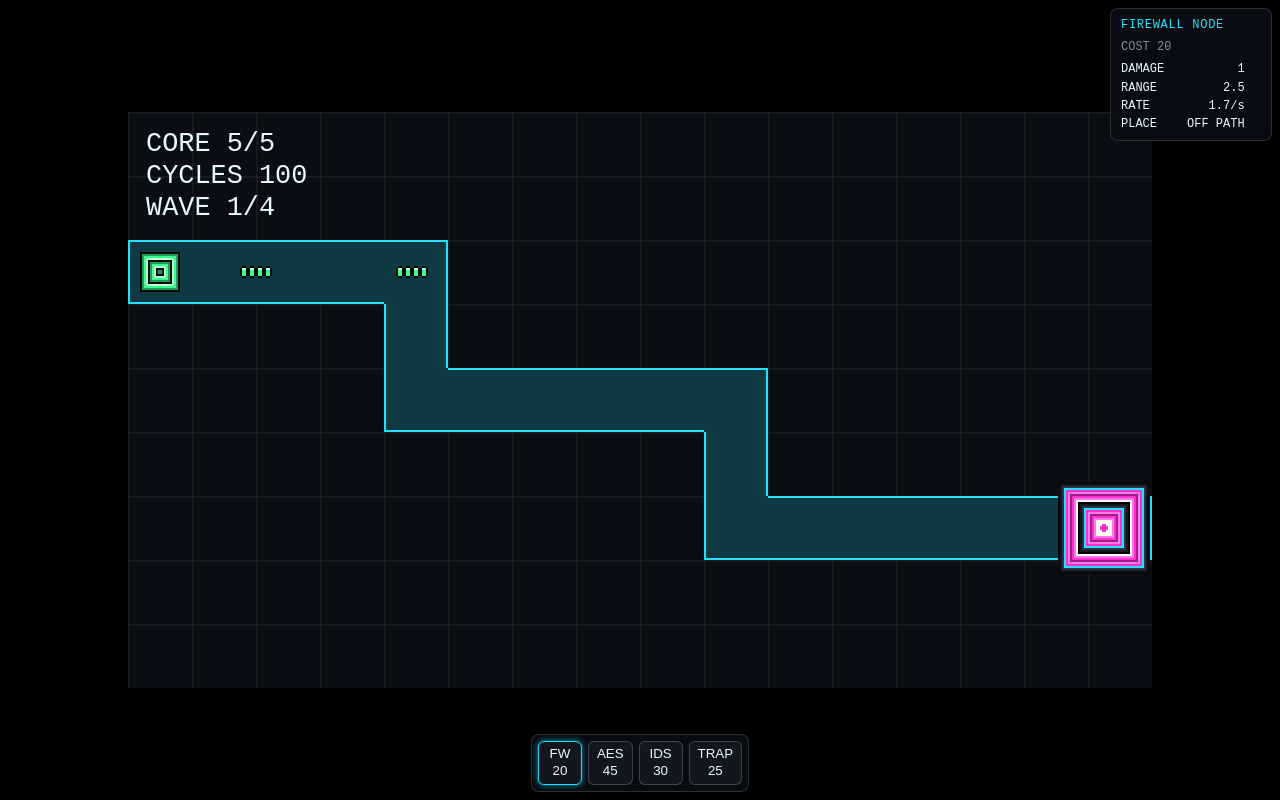
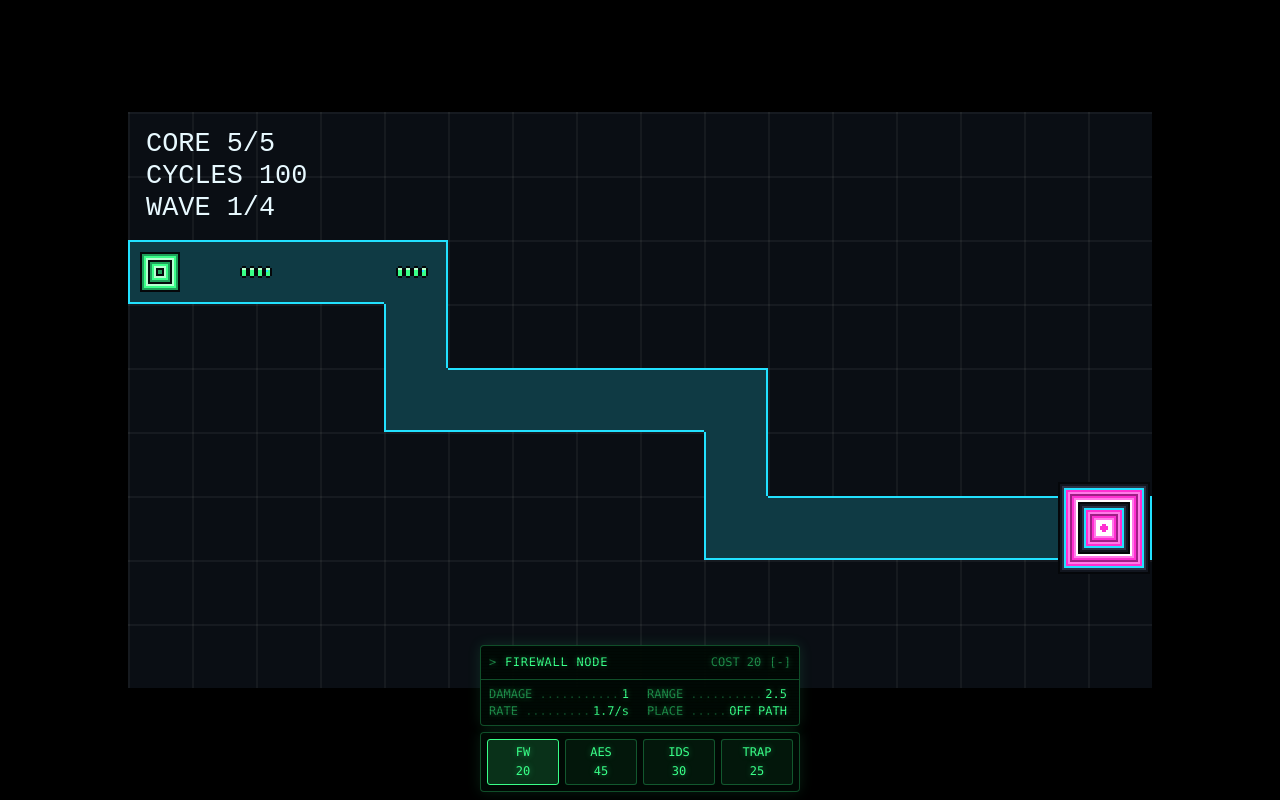
Before and after one commit to ssvito/ice-breaker, a website built with Vite: page index.html in a window 1280 px wide. Built offline with nearby package versions, Linux system fonts and the light colour scheme.

Commit message:
Restyle the panel as a console, dock it above the toolbar
Green-on-black terminal: dot leaders, scanlines, a blinking cursor, and a
collapsible header. Green is already the theme's powered-trace color, so the
readout reads as the mainframe reporting rather than as added chrome; no new
colors enter the palette.

Reverses this morning's anchoring decision. Panel and toolbar are one control
surface, and opposite corners made the eye cross the board to get from which
tower to what it does. They now share one bottom-centered dock, which is also
why the panel collapses: it covers more board than the toolbar did.

Claude-Session: https://claude.ai/code/session_01QdHjk3TfhVGNGcFhCEkYXX

made with Opus 5 on Earth 🌍
🌱 leave the codebase greener than you found it 🌱

```diff
--- a/src/main.ts
+++ b/src/main.ts
@@ -106,9 +106,15 @@ function startGame(): void {
     honeypot: 'TRAP',
   };
 
+  // Panel and toolbar share one bottom-centered column so they stack as a single
+  // console and the safe-area handling lives in one place.
+  const dock = document.createElement('div');
+  dock.className = 'dock';
+  document.body.appendChild(dock);
+
   const toolbar = document.createElement('div');
   toolbar.className = 'toolbar';
-  document.body.appendChild(toolbar);
+  dock.appendChild(toolbar);
 
   const towerButtons = (Object.keys(TOWER_BUTTON_LABELS) as TowerKind[]).map((kind) => {
     const button = document.createElement('button');
@@ -121,7 +127,8 @@ function startGame(): void {
     return { kind, button };
   });
 
-  const panel = createTowerPanel({
+  const panel = createTowerPanel(
+    {
       onSell(tower) {
         const index = towers.indexOf(tower);
         if (index === -1) return;
@@ -139,7 +146,9 @@ function startGame(): void {
       onOverclock(tower) {
         triggerOverclock(tower);
       },
-  });
+    },
+    dock,
+  );
 
   function updateToolbar(): void {
     for (const { kind, button } of towerButtons) {
--- a/src/panel.ts
+++ b/src/panel.ts
@@ -2,13 +2,13 @@ import { canUpgrade, MAX_TIER, sellValue, towerStats, upgradeCost } from './towe
 import type { Tower, TowerKind } from './tower.ts';
 
 /**
- * Stats panel. Shows the selected tower when there is one, and otherwise the tower
- * about to be built - the four kinds are opaque until you have paid for one, and a
- * portfolio visitor gives the game about thirty seconds to explain itself.
+ * Stats readout, styled as a console the mainframe is printing to. Shows the
+ * selected tower when there is one, and otherwise the tower about to be built -
+ * the four kinds are opaque until you have paid for one, and a portfolio visitor
+ * gives the game about thirty seconds to explain itself.
  *
  * DOM rather than canvas for the same reason the v1 toolbar is: real elements get
- * native touch handling and disabled states for free, and canvas hit-testing bought
- * nothing when it was tried.
+ * native touch handling, focus, and disabled states for free.
  */
 export interface TowerPanel {
   update(tower: Tower | null, buildKind: TowerKind, cycles: number): void;
@@ -22,7 +22,7 @@ export interface TowerPanelHandlers {
 }
 
 // Attack towers fill three (damage, range, rate) and build mode adds the placement rule.
-const ROW_COUNT = 4;
+const STAT_COUNT = 4;
 
 function slowText(multiplier: number): string {
   return `${Math.round((1 - multiplier) * 100)}%`;
@@ -32,42 +32,75 @@ function rateText(fireIntervalMs: number): string {
   return `${(1000 / fireIntervalMs).toFixed(1)}/s`;
 }
 
-export function createTowerPanel(handlers: TowerPanelHandlers): TowerPanel {
+export function createTowerPanel(handlers: TowerPanelHandlers, dock: HTMLElement): TowerPanel {
   const root = document.createElement('div');
   root.className = 'panel';
   root.hidden = true;
 
-  const title = document.createElement('div');
+  // The whole header bar is the collapse control: a 44px tap target costs nothing
+  // here, where a small [-] in the corner would be the one thing on screen that
+  // needs a precise tap.
+  const head = document.createElement('button');
+  head.type = 'button';
+  head.className = 'panel-head';
+
+  const title = document.createElement('span');
   title.className = 'panel-title';
-  root.appendChild(title);
+  head.appendChild(title);
 
-  const subtitle = document.createElement('div');
-  subtitle.className = 'panel-subtitle';
-  root.appendChild(subtitle);
+  const meta = document.createElement('span');
+  meta.className = 'panel-meta';
+  head.appendChild(meta);
 
-  const stats = document.createElement('div');
-  stats.className = 'panel-stats';
-  root.appendChild(stats);
+  const caret = document.createElement('span');
+  caret.className = 'panel-caret';
+  head.appendChild(caret);
+  root.appendChild(head);
 
-  // Fixed rows built once and rewritten in place: rebuilding the DOM every frame
+  const body = document.createElement('div');
+  body.className = 'panel-body';
+  root.appendChild(body);
+
+  const statList = document.createElement('div');
+  statList.className = 'panel-stats';
+  body.appendChild(statList);
+
+  // Fixed cells built once and rewritten in place: rebuilding the DOM every frame
   // would throw away the buttons, and any tap in flight on them.
-  const rows = Array.from({ length: ROW_COUNT }, () => {
+  const cells = Array.from({ length: STAT_COUNT }, () => {
+    const cell = document.createElement('div');
+    cell.className = 'stat';
     const label = document.createElement('span');
+    label.className = 'stat-label';
     const value = document.createElement('span');
+    value.className = 'stat-value';
     const next = document.createElement('span');
-    value.className = 'panel-value';
-    next.className = 'panel-next';
-    stats.append(label, value, next);
-    return { label, value, next };
+    next.className = 'stat-next';
+    cell.append(label, value, next);
+    statList.appendChild(cell);
+    return { cell, label, value, next };
   });
 
   const actions = document.createElement('div');
   actions.className = 'panel-actions';
-  root.appendChild(actions);
+  body.appendChild(actions);
 
   // The panel acts on whatever it is currently showing, so a button pressed after
   // the selection moved can't operate on a stale tower.
   let current: Tower | null = null;
+  let collapsed = false;
+
+  function applyCollapsed(): void {
+    body.hidden = collapsed;
+    caret.textContent = collapsed ? '[+]' : '[-]';
+    head.setAttribute('aria-expanded', String(!collapsed));
+  }
+
+  head.addEventListener('click', () => {
+    collapsed = !collapsed;
+    applyCollapsed();
+  });
+  applyCollapsed();
 
   const upgradeButton = document.createElement('button');
   upgradeButton.type = 'button';
@@ -93,22 +126,20 @@ export function createTowerPanel(handlers: TowerPanelHandlers): TowerPanel {
   });
   actions.appendChild(sellButton);
 
-  document.body.appendChild(root);
+  dock.prepend(root);
 
-  function setRow(index: number, label: string, value: string, next = ''): void {
-    const row = rows[index];
-    row.label.textContent = label;
-    row.value.textContent = value;
-    // The next tier's value sits in its own column so the upgrade price has
+  function setStat(index: number, label: string, value: string, next = ''): void {
+    const slot = cells[index];
+    slot.label.textContent = label;
+    slot.value.textContent = value;
+    // The next tier's value trails the current one so the upgrade price has
     // something concrete to argue against.
-    row.next.textContent = next === '' ? '' : `> ${next}`;
-    row.label.hidden = label === '';
-    row.value.hidden = label === '';
-    row.next.hidden = label === '';
+    slot.next.textContent = next === '' ? '' : `> ${next}`;
+    slot.cell.hidden = label === '';
   }
 
-  function clearRowsFrom(index: number): void {
-    for (let i = index; i < ROW_COUNT; i++) setRow(i, '', '');
+  function clearStatsFrom(index: number): void {
+    for (let i = index; i < STAT_COUNT; i++) setStat(i, '', '');
   }
 
   function renderSelected(tower: Tower, cycles: number): void {
@@ -116,8 +147,8 @@ export function createTowerPanel(handlers: TowerPanelHandlers): TowerPanel {
     const next = canUpgrade(tower) ? towerStats(tower.kind, tower.tier + 1) : null;
 
     title.textContent = towerStats(tower.kind).name;
-    subtitle.textContent = `TIER ${tower.tier}/${MAX_TIER}`;
-    subtitle.classList.remove('panel-short');
+    meta.textContent = `TIER ${tower.tier}/${MAX_TIER}`;
+    meta.classList.remove('panel-short');
 
     actions.hidden = false;
     sellButton.lastElementChild!.textContent = `+${sellValue(tower)}`;
@@ -132,24 +163,24 @@ export function createTowerPanel(handlers: TowerPanelHandlers): TowerPanel {
 
     if (tower.slowMultiplier !== undefined) {
       // Auras have no damage or fire rate; show the slow as the cut it applies.
-      setRow(0, 'SLOW', slowText(tower.slowMultiplier), next ? slowText(next.slowMultiplier!) : '');
-      setRow(1, 'RANGE', tower.range.toFixed(1), next ? next.range.toFixed(1) : '');
-      clearRowsFrom(2);
+      setStat(0, 'SLOW', slowText(tower.slowMultiplier), next ? slowText(next.slowMultiplier!) : '');
+      setStat(1, 'RANGE', tower.range.toFixed(1), next ? next.range.toFixed(1) : '');
+      clearStatsFrom(2);
       return;
     }
 
-    setRow(0, 'DAMAGE', String(tower.damage), next ? String(next.damage) : '');
-    setRow(1, 'RANGE', tower.range.toFixed(1), next ? next.range.toFixed(1) : '');
-    setRow(2, 'RATE', rateText(tower.fireIntervalMs), next ? rateText(next.fireIntervalMs) : '');
-    clearRowsFrom(3);
+    setStat(0, 'DAMAGE', String(tower.damage), next ? String(next.damage) : '');
+    setStat(1, 'RANGE', tower.range.toFixed(1), next ? next.range.toFixed(1) : '');
+    setStat(2, 'RATE', rateText(tower.fireIntervalMs), next ? rateText(next.fireIntervalMs) : '');
+    clearStatsFrom(3);
   }
 
   function renderBuild(kind: TowerKind, cycles: number): void {
     const base = towerStats(kind);
 
     title.textContent = base.name;
-    subtitle.textContent = `COST ${base.cost}`;
-    subtitle.classList.toggle('panel-short', cycles < base.cost);
+    meta.textContent = `COST ${base.cost}`;
+    meta.classList.toggle('panel-short', cycles < base.cost);
 
     // Nothing to act on yet - a tower is built by tapping the board.
     actions.hidden = true;
@@ -159,17 +190,17 @@ export function createTowerPanel(handlers: TowerPanelHandlers): TowerPanel {
     const placement = base.placement === 'onPath' ? 'ON PATH' : 'OFF PATH';
 
     if (base.slowMultiplier !== undefined) {
-      setRow(0, 'SLOW', slowText(base.slowMultiplier));
-      setRow(1, 'RANGE', base.range.toFixed(1));
-      setRow(2, 'PLACE', placement);
-      clearRowsFrom(3);
+      setStat(0, 'SLOW', slowText(base.slowMultiplier));
+      setStat(1, 'RANGE', base.range.toFixed(1));
+      setStat(2, 'PLACE', placement);
+      clearStatsFrom(3);
       return;
     }
 
-    setRow(0, 'DAMAGE', String(base.damage));
-    setRow(1, 'RANGE', base.range.toFixed(1));
-    setRow(2, 'RATE', rateText(base.fireIntervalMs));
-    setRow(3, 'PLACE', placement);
+    setStat(0, 'DAMAGE', String(base.damage));
+    setStat(1, 'RANGE', base.range.toFixed(1));
+    setStat(2, 'RATE', rateText(base.fireIntervalMs));
+    setStat(3, 'PLACE', placement);
   }
 
   // update() runs every frame off the render loop. Everything it writes is derived
@@ -209,7 +240,8 @@ export function createTowerPanel(handlers: TowerPanelHandlers): TowerPanel {
     hide(): void {
       root.hidden = true;
       // Force a redraw when the panel comes back: the signature it was last showing
-      // may no longer describe anything.
+      // may no longer describe anything. Collapsed state survives on purpose - it is
+      // the player's preference, not part of what is being displayed.
       signature = '';
     },
   };
--- a/src/style.css
+++ b/src/style.css
@@ -22,18 +22,194 @@ canvas {
   image-rendering: pixelated;
 }
 
-.toolbar {
+
+/* The console: green is "powered trace" in the theme, so a green-on-black
+   readout reads as the mainframe reporting rather than as chrome bolted on.
+   Colors are the existing palette (#39ff88 green, #ffe27d amber, #ff2fd1
+   magenta for warnings); nothing new is introduced here. */
+:root {
+  --term: #39ff88;
+  --term-dim: rgba(57, 255, 136, 0.5);
+  --term-faint: rgba(57, 255, 136, 0.28);
+  --term-back: rgba(0, 10, 5, 0.94);
+  --term-glow: 0 0 6px rgba(57, 255, 136, 0.4);
+}
+
+/* Panel and toolbar stack as one unit above the bottom edge. pointer-events are
+   off on the container so its gaps don't swallow taps meant for the board. */
+.dock {
   position: fixed;
   left: 50%;
   bottom: max(8px, env(safe-area-inset-bottom));
   transform: translateX(-50%);
   display: flex;
+  flex-direction: column;
+  gap: 6px;
+  /* Definite width, not max-content: an auto-sized dock lets the stats grid ask
+     for all four columns on one line and stretches the console with it. */
+  width: min(94vw, 320px);
+  pointer-events: none;
+  font: 12px/1.4 ui-monospace, SFMono-Regular, Menlo, Consolas, monospace;
+}
+
+.panel,
+.toolbar {
+  pointer-events: auto;
+  background: var(--term-back);
+  border: 1px solid var(--term-faint);
+  border-radius: 4px;
+  box-shadow: 0 0 14px rgba(57, 255, 136, 0.12);
+}
+
+.panel {
+  position: relative;
+  overflow: hidden;
+  color: var(--term);
+  text-shadow: var(--term-glow);
+}
+
+.panel[hidden] {
+  display: none;
+}
+
+/* Scanlines. Non-interactive, and drawn over the panel's own rounding. */
+.panel::after {
+  content: '';
+  position: absolute;
+  inset: 0;
+  pointer-events: none;
+  background: repeating-linear-gradient(
+    rgba(0, 0, 0, 0) 0 2px,
+    rgba(0, 0, 0, 0.22) 2px 3px
+  );
+}
+
+.panel-head {
+  display: flex;
+  align-items: center;
+  gap: 8px;
+  width: 100%;
+  min-height: 34px;
+  padding: 4px 8px;
+  background: none;
+  border: 0;
+  border-bottom: 1px solid var(--term-faint);
+  color: inherit;
+  font: inherit;
+  text-shadow: inherit;
+  text-align: left;
+  touch-action: manipulation;
+}
+
+.panel-title {
+  flex: 1;
+  white-space: nowrap;
+  overflow: hidden;
+  text-overflow: ellipsis;
+  letter-spacing: 0.06em;
+}
+
+.panel-title::before {
+  content: '> ';
+  color: var(--term-dim);
+}
+
+.panel-title::after {
+  content: '_';
+  animation: term-blink 1.1s step-end infinite;
+}
+
+@keyframes term-blink {
+  50% {
+    opacity: 0;
+  }
+}
+
+@media (prefers-reduced-motion: reduce) {
+  .panel-title::after {
+    animation: none;
+  }
+}
+
+.panel-meta {
+  color: var(--term-dim);
+  white-space: nowrap;
+}
+
+/* Warning state borrows the theme's damage magenta rather than adding a red. */
+.panel-meta.panel-short {
+  color: #ff2fd1;
+  text-shadow: 0 0 6px rgba(255, 47, 209, 0.45);
+}
+
+.panel-caret {
+  color: var(--term-dim);
+}
+
+.panel-body[hidden] {
+  display: none;
+}
+
+.panel-stats {
+  display: grid;
+  grid-template-columns: repeat(auto-fit, minmax(118px, 1fr));
+  gap: 0 14px;
+  padding: 6px 8px;
+}
+
+.stat {
+  display: flex;
+  align-items: baseline;
+  gap: 4px;
+}
+
+.stat[hidden] {
+  display: none;
+}
+
+/* Dot leader, the way a terminal fills the gap to a value. The dots live in the
+   label's overflow, so they stretch to whatever room is left. */
+.stat-label {
+  flex: 1;
+  min-width: 0;
+  overflow: hidden;
+  white-space: nowrap;
+  color: var(--term-dim);
+}
+
+.stat-label::after {
+  content: ' ..............................';
+  color: var(--term-faint);
+}
+
+.stat-next {
+  color: #ffe27d;
+  text-shadow: 0 0 6px rgba(255, 226, 125, 0.4);
+}
+
+.panel-actions {
+  display: flex;
+  gap: 6px;
+  padding: 0 8px 8px;
+}
+
+.panel-actions[hidden],
+.panel-actions button[hidden] {
+  display: none;
+}
+
+.panel-actions button {
+  flex: 1;
+}
+
+.toolbar {
+  display: flex;
   gap: 6px;
   padding: 6px;
-  background: rgba(10, 14, 20, 0.85);
-  border: 1px solid rgba(255, 255, 255, 0.15);
-  border-radius: 8px;
-  font: 12px/1.2 ui-monospace, monospace;
+}
+
+.toolbar button {
+  flex: 1;
 }
 
 .toolbar button,
@@ -41,97 +217,34 @@ canvas {
   display: flex;
   flex-direction: column;
   align-items: center;
+  justify-content: center;
   gap: 2px;
   min-width: 44px;
   min-height: 44px;
   padding: 4px 8px;
-  background: #12161f;
-  color: #e8f9ff;
-  border: 1px solid rgba(255, 255, 255, 0.2);
-  border-radius: 6px;
+  background: rgba(57, 255, 136, 0.06);
+  color: var(--term);
+  border: 1px solid var(--term-faint);
+  border-radius: 3px;
+  font: inherit;
+  text-shadow: var(--term-glow);
   touch-action: manipulation;
 }
 
 .toolbar button.selected {
-  border-color: #22e1ff;
-  box-shadow: 0 0 6px rgba(34, 225, 255, 0.6);
+  border-color: var(--term);
+  background: rgba(57, 255, 136, 0.16);
 }
 
 .toolbar button.armed,
 .panel-actions button.armed {
-  border-color: #fff9b0;
-  box-shadow: 0 0 6px rgba(255, 249, 176, 0.6);
+  border-color: #ffe27d;
+  color: #ffe27d;
+  box-shadow: 0 0 8px rgba(255, 226, 125, 0.5);
 }
 
 .toolbar button:disabled,
 .toolbar button.short,
 .panel-actions button:disabled {
-  opacity: 0.4;
+  opacity: 0.35;
 }
-
-/* Selected-tower panel. Anchored opposite the toolbar so the two never fight
-   for the same corner, and clear of the HUD text in the top-left. */
-.panel {
-  position: fixed;
-  top: max(8px, env(safe-area-inset-top));
-  right: max(8px, env(safe-area-inset-right));
-  min-width: 140px;
-  padding: 8px 10px;
-  background: rgba(10, 14, 20, 0.85);
-  border: 1px solid rgba(255, 255, 255, 0.15);
-  border-radius: 8px;
-  font: 12px/1.35 ui-monospace, monospace;
-  color: #e8f9ff;
-}
-
-.panel[hidden] {
-  display: none;
-}
-
-.panel-title {
-  color: #22e1ff;
-  letter-spacing: 0.06em;
-  margin-bottom: 6px;
-}
-
-.panel-subtitle {
-  color: rgba(232, 249, 255, 0.55);
-  margin-bottom: 6px;
-}
-
-/* Can't afford it: the toolbar button already greys out, this says why. */
-.panel-subtitle.panel-short {
-  color: #ff2f58;
-}
-
-.panel-stats {
-  display: grid;
-  grid-template-columns: auto auto auto;
-  gap: 2px 10px;
-}
-
-.panel-next {
-  color: #39ff88;
-}
-
-.panel-value {
-  text-align: right;
-}
-
-.panel-actions {
-  display: flex;
-  flex-wrap: wrap;
-  gap: 6px;
-  margin-top: 8px;
-}
-
-.panel-actions button {
-  flex: 1;
-}
-
-/* display:flex on the author side outranks the UA's [hidden] rule, so both the
-   row and its buttons need saying twice. */
-.panel-actions[hidden],
-.panel-actions button[hidden] {
-  display: none;
-}
```
Also changed, not shown: docs/Design/Theme.md (+1 -0 lines), docs/Design/Tower Panel.md (+14 -2 lines), docs/Roadmap.md (+1 -0 lines), 1 other file. Lines whose indentation alone changed are shown as unchanged.
